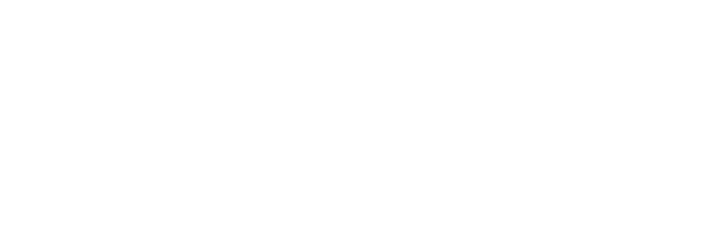
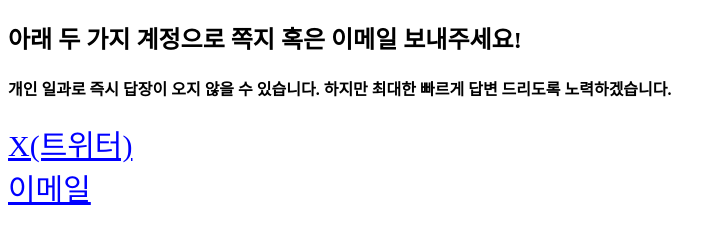
Before and after one commit to HaeengIn/lovcouniv, a plain HTML site: page support/contact.html in a window 1280 px wide. Shown: the whole page, without its empty margins (0-726 px from the left). Drawn offline with Linux system fonts and the light colour scheme.

Commit message:
del line

```diff
--- a/support/contact.html
+++ b/support/contact.html
@@ -7,6 +7,19 @@
     <title>럽코대학 문의</title>
 </head>
 <body>
-
+    <h2 class="title">
+        아래 두 가지 계정으로 쪽지 혹은 이메일 보내주세요!
+        <h4>
+            개인 일과로 즉시 답장이 오지 않을 수 있습니다. 하지만 최대한 빠르게 답변 드리도록 노력하겠습니다.
+        </h4>
+    </h2>
+    <div style="font-size: 30px;">
+        <a href="https://twitter.com/messages/1675467869197570048-1695731183932567552?text=" target="_blank" style="color: blue;">
+            X(트위터)
+        </a> <br>
+        <a href="mailto:ns.nagnae@gmail.com" target="_blank" style="color: blue;">
+            이메일
+        </a>
+    </div>
 </body>
 </html>
```
Also changed, not shown: support/about.html (+0 -3 lines).
